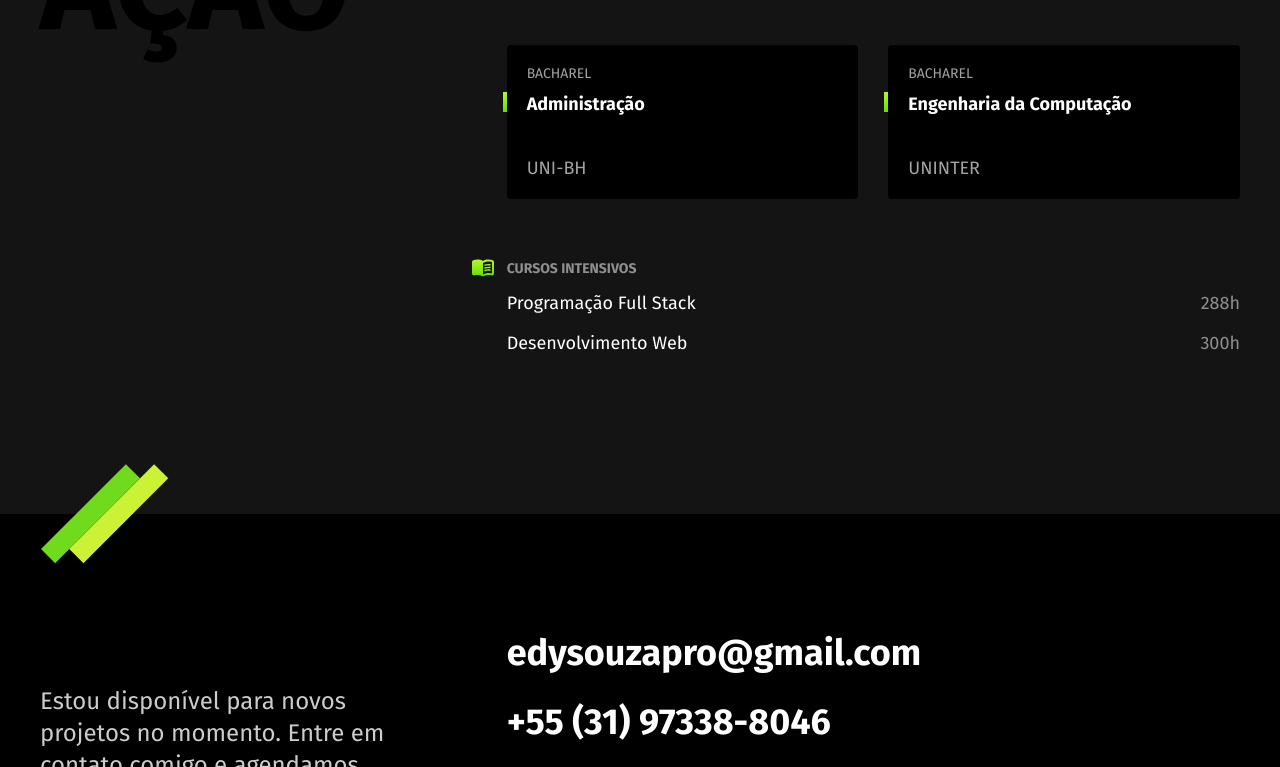
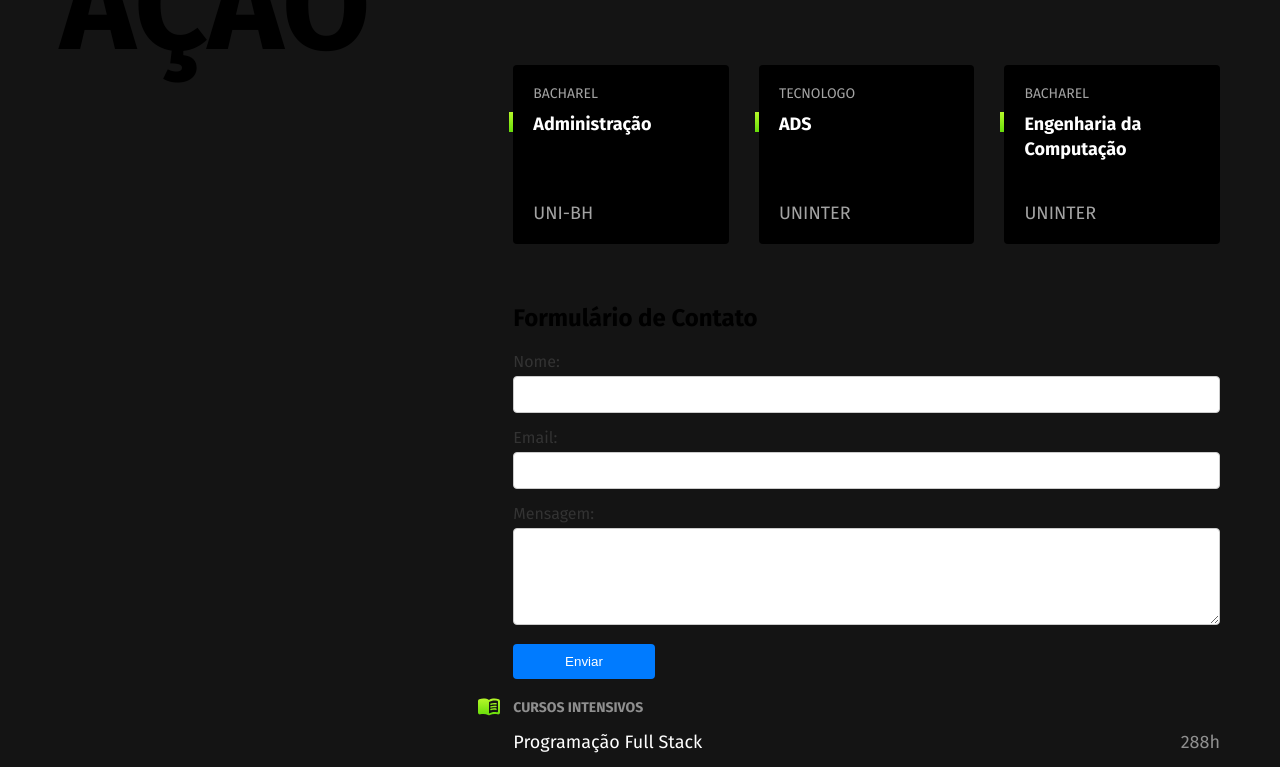
Before and after one commit to edy-souza/Curriculo, a plain HTML site: page index.html in a window 1280 px wide. Shown: the part 2130-2897 px from the top of the page. Drawn offline with Linux system fonts and the light colour scheme.

Commit message:
Update Projeto

```diff
--- /dev/null
+++ b/CSS/fomulario.css
@@ -0,0 +1,57 @@
+* {
+    box-sizing: border-box;
+}
+
+.container-formulario {
+    background-color: #fff;
+    padding: 20px;
+    border-radius: 8px;
+    box-shadow: 0 0 10px rgba(0, 0, 0, 0.1);
+    width: 100%;
+    max-width: 400px;
+}
+
+h2 {
+    margin-bottom: 20px;
+    color: #000;;
+}
+
+.form-group {
+    margin-bottom: 15px;
+}
+
+.form-group label {
+    display: block;
+    margin-bottom: 5px;
+    color: #333;
+}
+
+.form-group input,
+.form-group textarea {
+    width: 100%;
+    padding: 10px;
+    border: 1px solid #ccc;
+    border-radius: 4px;
+}
+
+.form-group input:focus,
+.form-group textarea:focus {
+    border-color: #66afe9;
+    outline: none;
+    box-shadow: 0 0 8px rgba(102, 175, 233, 0.6);
+}
+
+button {
+    text-align: center;
+    background-color: #007bff;
+    color: white;
+    padding: 10px 15px;
+    border: none;
+    border-radius: 4px;
+    cursor: pointer;
+    width: 20%;
+}
+
+button:hover {
+    background-color: #0056b3;
+}
--- a/CSS/style.css
+++ b/CSS/style.css
@@ -4,6 +4,7 @@
 @import './experiencia.css';
 @import './formacao.css';
 @import './footer.css';
+@import './fomulario.css';
 
 :root {
     --fonte-principal:'Fira Sans', sans-serif;
--- a/index.html
+++ b/index.html
@@ -1,42 +1,52 @@
 <!DOCTYPE html>
 <html lang="pt-br">
 <head>
+    <!-- Metadados do documento -->
     <meta charset="UTF-8">
     <meta name="viewport" content="width=device-width, initial-scale=1.0">
     <title>Lobo - Desenvolvedor e Design</title>
+
+    <!-- Link para o arquivo CSS externo -->
     <link rel="stylesheet" href="./CSS/style.css">
-    <link rel="preconnect" href="https://fonts.googleapis.com">
-    <link rel="preconnect" href="https://fonts.gstatic.com" crossorigin>
+
+    <!-- Pré-conexão com as fontes do Google para otimizar o carregamento -->
     <link rel="preconnect" href="https://fonts.googleapis.com">
     <link rel="preconnect" href="https://fonts.gstatic.com" crossorigin>
     <link href="https://fonts.googleapis.com/css2?family=Fira+Sans:wght@400;700&display=swap" rel="stylesheet">
 </head>
 <body>
 
+    <!-- Cabeçalho do site com título e menu de navegação -->
     <header class="header">
         <h1>Edivaldo Souza</h1>
         <nav>
             <ul class="header-menu">
+                <!-- Links de navegação que levam a diferentes seções da página -->
                 <li><a href="#experiencia">Experiência</a></li>
                 <li><a href="#formacao">Formação</a></li>
                 <li><a href="#contato">Contato</a></li>
-                <li><a href="https://github.com/edy-souza" target="_blank"">GitHub</a></li>
+                <li><a href="https://github.com/edy-souza" target="_blank">GitHub</a></li>
             </ul>
         </nav>
     </header>
 
+    <!-- Seção principal da introdução -->
     <main class="introducao">
+        <!-- Imagem de perfil -->
         <img src="./img/perfil.jpg" alt="Lobo Cinza">
 
+        <!-- Informações sobre o desenvolvedor -->
         <div>
             <h1>Desenvolvedor<br>Front End &<br>Designer UX/UI</h1>
             <p>Localizado em Belo Horizonte</p>
         </div>
     </main>
 
+    <!-- Seção de Experiência profissional -->
     <section class="experiencia" id="experiencia" aria-label="Experiência">
         <h2 class="subtitulo">Experiência</h2>
         <div>
+            <!-- Texto descritivo sobre a experiência em front-end -->
             <p class="experiencia-texto">
                 Com expertise sólida em front-end, lidero a criação de interfaces inovadoras com <strong>HTML</strong>,
                 <strong>CSS</strong> e <strong>JavaScript</strong>. Minha abordagem colaborativa e proativa
@@ -45,16 +55,18 @@
                 habilidades técnicas para o sucesso de cada projeto.
             </p>
 
+            <!-- Experiência na Infinity School -->
             <div class="empresa">
                 <span class="empresa-ano">2023</span>
                 <h3 class="empresa-titulo">Infinity School</h3>
                 <span class="empresa-titulo">Desenvolvedor Júnior</span>
                 <p class="empresa-texto">
                     JavaScript, CSS e HTML foi essencial para a programação web. Python me proporcionou versatilidade,
-                    e o React facilitou a criação de interfaces interativas. Essas habilidades me capacitou para
-                    desenvolver aplicações web inovadoras
+                    e o React facilitou a criação de interfaces interativas. Essas habilidades me capacitaram para
+                    desenvolver aplicações web inovadoras.
                 </p>
                 <ul class="empresa-habilidades">
+                    <!-- Lista de habilidades adquiridas na empresa -->
                     <li>JavaScript</li>
                     <li>HTML</li>
                     <li>CSS</li>
@@ -65,16 +77,18 @@
                 </ul>
             </div>
 
+            <!-- Experiência na Origamid -->
             <div class="empresa">
                 <span class="empresa-ano">2023</span>
                 <h3 class="empresa-titulo">Origamid</h3>
                 <span class="empresa-titulo">Desenvolvedor Web</span>
                 <p class="empresa-texto">
-                    Ao utilizar JavaScript, CSS e HTML no desenvolvimento web , foi possível criar interfaces responsivas. Com o React,
+                    Ao utilizar JavaScript, CSS e HTML no desenvolvimento web, foi possível criar interfaces responsivas. Com o React,
                     incorporar componentes interativos, aprimorando a experiência do usuário. A compreensão de design UX/UI
                     garantiu não apenas funcionalidade, mas também estética, integrando usabilidade e design nas aplicações web.
                 </p>
                 <ul class="empresa-habilidades">
+                    <!-- Lista de habilidades adquiridas na empresa -->
                     <li>JavaScript</li>
                     <li>HTML</li>
                     <li>CSS</li>
@@ -84,16 +98,18 @@
                 </ul>
             </div>
 
+            <!-- Experiência na Alura -->
             <div class="empresa">
                 <span class="empresa-ano">2022</span>
                 <h3 class="empresa-titulo">Alura</h3>
                 <span class="empresa-titulo">Programador Full Stack</span>
                 <p class="empresa-texto">
-                    Minhas habilidades full stack em JavaScript, CSS e HTML me permitiu criar interfaces dinâmicas, React e Python para
-                    funcionalidades do lado do servidor, e os conhecimentos de design UX/UI  garantiu usabilidade e estética
+                    Minhas habilidades full stack em JavaScript, CSS e HTML me permitiram criar interfaces dinâmicas, usar React e Python para
+                    funcionalidades do lado do servidor, e os conhecimentos de design UX/UI garantiram usabilidade e estética
                     em todas as etapas do desenvolvimento de aplicações web em meus projetos profissionais e pessoais.
                 </p>
                 <ul class="empresa-habilidades">
+                    <!-- Lista de habilidades adquiridas na empresa -->
                     <li>JavaScript</li>
                     <li>HTML</li>
                     <li>CSS</li>
@@ -103,26 +119,34 @@
                     <li>UI Design</li>
                 </ul>
             </div>
-
         </div>
     </section>
 
+    <!-- Seção de Formação acadêmica -->
     <section class="formacao" id="formacao" aria-label="Formação">
         <div class="formacao-container">
             <h2 class="subtitulo">Formação</h2>
 
             <div>
+                <!-- Texto descritivo sobre a formação acadêmica -->
                 <p class="formacao-texto">Minha mais recente experiência acadêmica está sendo a
-                    <strong>Graduação</strong> em Engenharia da Computação com enfâse na carreira de
+                    <strong>Graduação</strong> em Engenharia da Computação com ênfase na carreira de
                     <strong>Desenvolvedor Front End</strong>. Além disso, mantenho-me sempre atualizado com
                     cursos intensivos online.
                 </p>
 
+                <!-- Lista de cursos de graduação -->
                 <ul class="faculdade-lista">
                     <li class="faculdade">
                         <span class="faculdade-tipo">Bacharel</span>
                         <h3 class="faculdade-curso">Administração</h3>
                         <span class="faculdade-instituicao">UNI-BH</span>
+                    </li>
+
+                    <li class="faculdade">
+                        <span class="faculdade-tipo">Tecnologo</span>
+                        <h3 class="faculdade-curso">ADS</h3>
+                        <span class="faculdade-instituicao">UNINTER</span>
                     </li>
 
                     <li class="faculdade">
@@ -132,7 +156,29 @@
                     </li>
                 </ul>
 
-                <div class="formacao-extra">
+                <!-- Formulário de contato -->
+                <div class="container">
+                    <h2>Formulário de Contato</h2>
+                    <form action="#" method="post">
+                        <div class="form-group">
+                            <label for="nome">Nome:</label>
+                            <input type="text" id="nome" name="nome" required>
+                        </div>
+                        <div class="form-group">
+                            <label for="email">Email:</label>
+                            <input type="email" id="email" name="email" required>
+                        </div>
+                        <div class="form-group">
+                            <label for="mensagem">Mensagem:</label>
+                            <textarea id="mensagem" name="mensagem" rows="5" required></textarea>
+                        </div>
+                        <!-- Botão para enviar o formulário -->
+                        <button type="submit">Enviar</button>
+                    </form>
+                </div>
+
+                <!-- Seção de cursos intensivos -->
+                <div class="formacao-extra"> <br>
                     <div class="cursos">
                         <h3>Cursos Intensivos</h3>
                         <ul>
@@ -140,29 +186,21 @@
                             <li>Desenvolvimento Web <span>300h</span></li>
                         </ul>
                     </div>
-
                 </div>
             </div>
         </div>
-
     </section>
 
+    <!-- Rodapé do site com informações de contato -->
     <footer class="footer" id="contato">
         <div class="footer-container">
+            <!-- Texto de chamada para contato -->
             <p class="footer-texto">Estou disponível para novos projetos no momento.
             Entre em contato comigo e agendamos uma conversa.
             </p>
 
+            <!-- Informações de contato -->
             <ul class="footer-contato">
                 <li>edysouzapro@gmail.com</li>
                 <li>+55 (31) 97338-8046</li>
-                <li><a href="https://github.com/edy-souza" target="_blank"><img src="./img/github.png"
-                 alt="logo github"></a></li>
-            </ul>
-            <p class="footer-copy">Edy Souza. Alguns direitos reservados. </p>
-        </div>
-
-    </footer>
-
-</body>
-</html>
+                <li><a href="https
```
